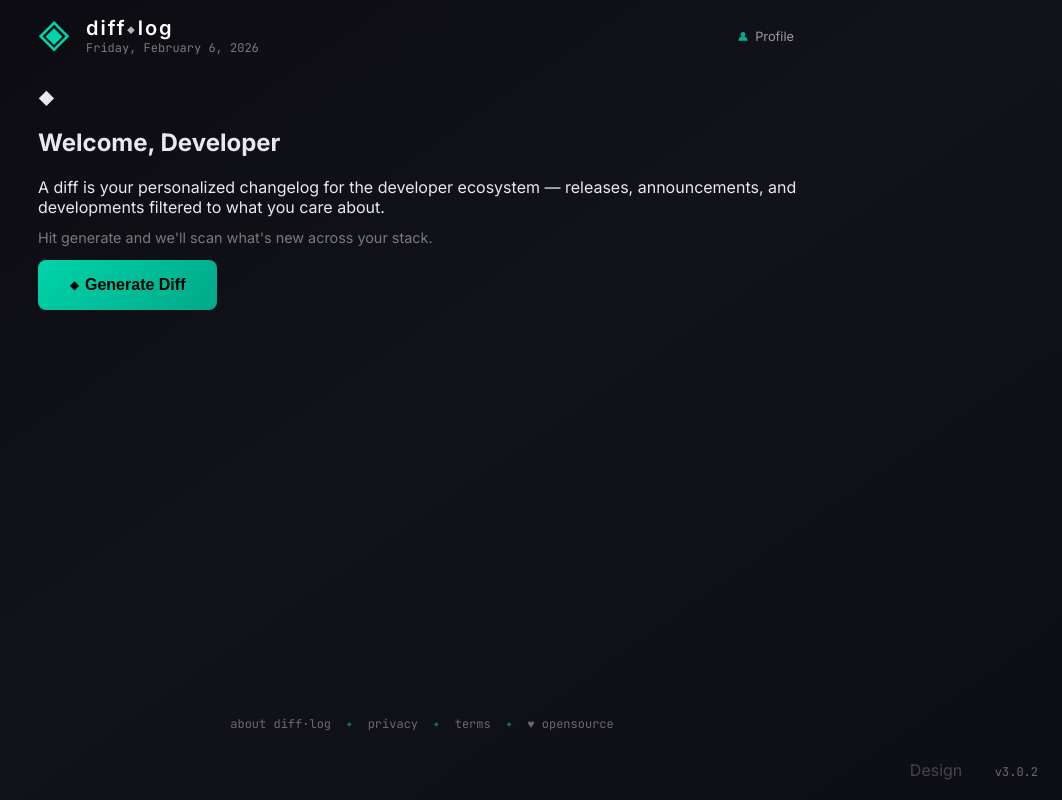
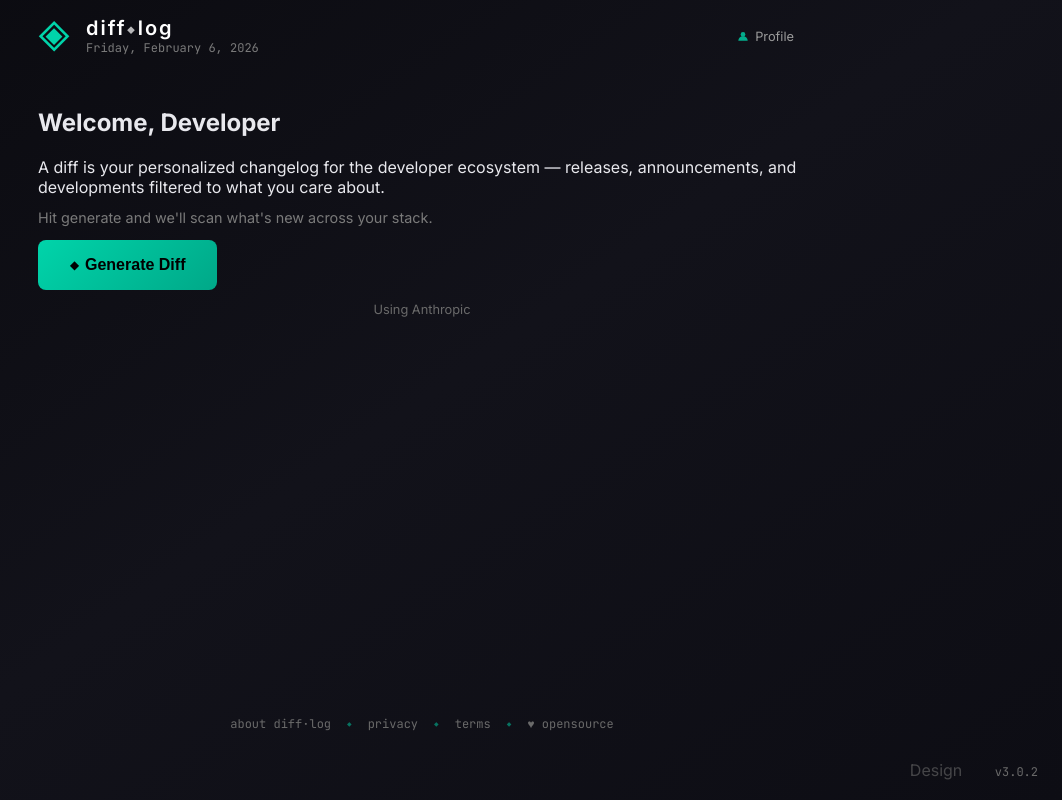
Before and after one commit to SmileyChris/difflog, a SvelteKit app: page /generate in a window 1280 px wide. Shown: the whole page, without its empty margins (218-1280 px from the left). Built offline with nearby package versions, Linux system fonts and the light colour scheme.

Commit message:
feat: show ai platforms being used when generating, tidy up page

```diff
--- a/src/routes/generate/+page.svelte
+++ b/src/routes/generate/+page.svelte
@@ -59,6 +59,32 @@
 			...(p.frameworks || []),
 			...(p.tools || []),
 		].join(" · ");
+	});
+
+	const providersText = $derived.by(() => {
+		const p = getProfile();
+		const selections = p?.providerSelections || {};
+		const nameMap: Record<string, string> = {
+			anthropic: 'Anthropic',
+			perplexity: 'Perplexity',
+			deepseek: 'DeepSeek',
+			gemini: 'Gemini',
+			serper: 'Serper',
+		};
+
+		// Collect unique providers being used
+		const providers = new Set<string>();
+		if (selections.search) providers.add(nameMap[selections.search] || selections.search);
+		if (selections.curation) providers.add(nameMap[selections.curation] || selections.curation);
+		if (selections.synthesis) providers.add(nameMap[selections.synthesis || 'anthropic'] || 'Anthropic');
+
+		const providerList = Array.from(providers);
+		if (providerList.length === 0) return 'Using Anthropic';
+		if (providerList.length === 1) return `Using ${providerList[0]}`;
+		if (providerList.length === 2) return `Using ${providerList.join(' and ')}`;
+
+		const last = providerList.pop();
+		return `Using ${providerList.join(', ')} and ${last}`;
 	});
 
 	onMount(() => {
@@ -303,7 +329,6 @@
 		</div>
 	{:else}
 		<div class="welcome-area">
-			<div class="logo-mark">&#9670;</div>
 			<h2 class="welcome-heading-lg">{isFirstTime ? `Welcome, ${getProfile()?.name || "Developer"}` : isTodayDiff ? "Ready to regenerate" : "Ready to generate"}</h2>
 			{#if isFirstTime}
 				<p class="welcome-text">
@@ -331,7 +356,7 @@
 						<div class="gen-options-row">
 							<span class="first-time-tracking-label">Tracking</span>
 							<span class="first-time-tracking-items">{trackingText}</span>
-							<a href="/profiles" class="first-time-tracking-edit">Edit</a>
+							<a href="/setup?edit=2" class="first-time-tracking-edit">&#9998;</a>
 						</div>
 					{/if}
 					<div class="gen-options-row">
@@ -362,6 +387,8 @@
 					Back home
 				</button>
 			{/if}
+
+			<p class="provider-hint">{providersText}</p>
 		</div>
 	{/if}
 </main>
@@ -388,7 +415,7 @@
 	.gen-options {
 		display: flex;
 		flex-direction: column;
-		gap: 0.5rem;
+		gap: 1rem;
 		margin-bottom: 2rem;
 		padding: 0.75rem 1rem;
 		background: var(--bg-chip);
@@ -531,4 +558,11 @@
 	.first-time-tracking-edit:hover {
 		color: var(--accent);
 	}
+
+	.provider-hint {
+		font-size: 0.8rem;
+		color: var(--text-disabled);
+		margin-top: 0.75rem;
+		text-align: center;
+	}
 </style>
```
